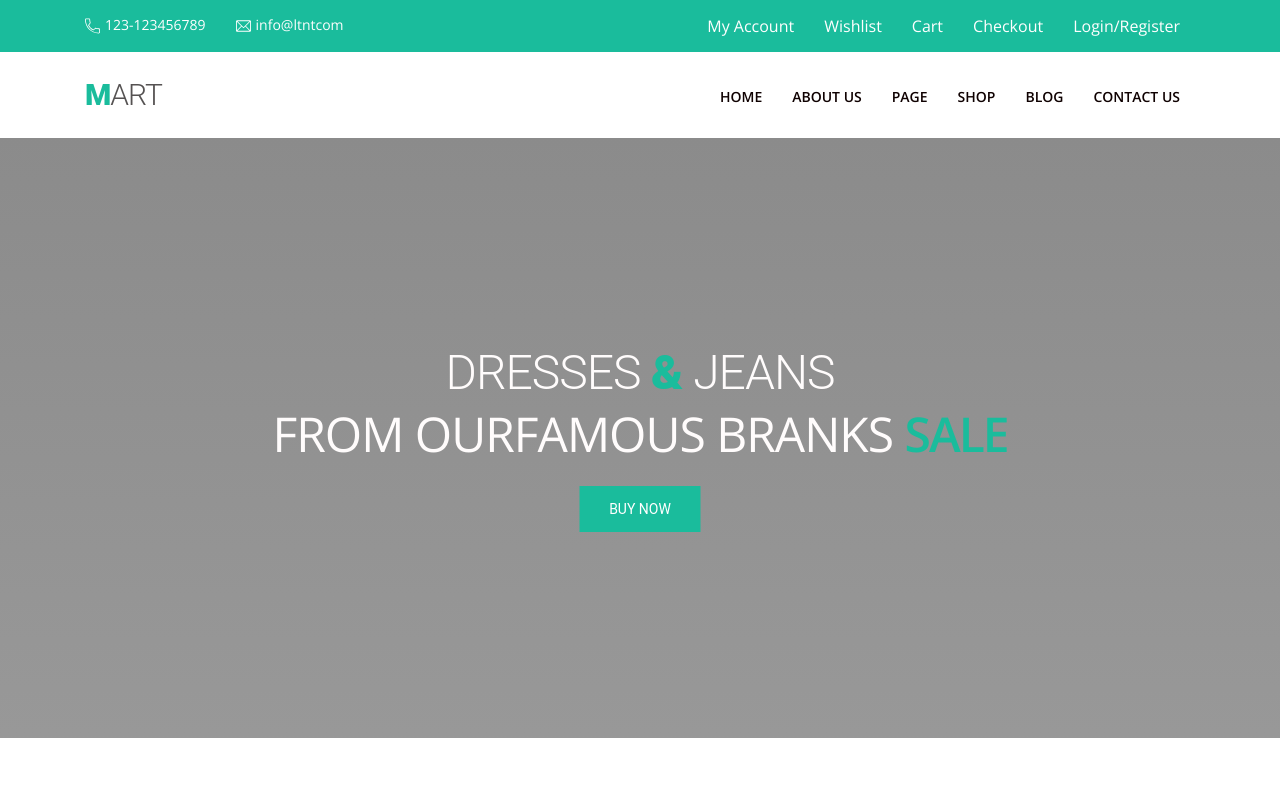
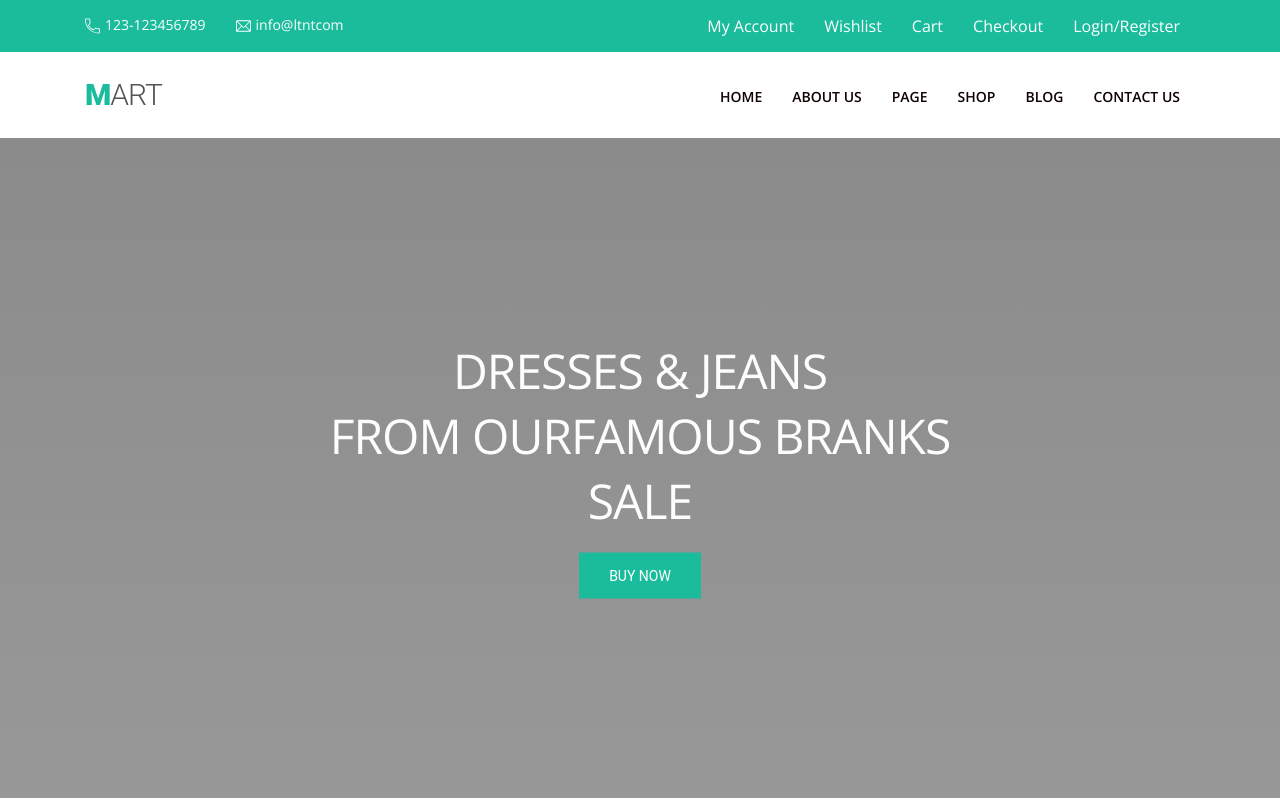
Before and after one commit to Serjios/goit-markup-hw-10, a website: page src/index.html in a window 1280 px wide. Shown: the top 800 px of the page. Drawn offline with nearby package versions, Linux system fonts and the light colour scheme; files that its build step writes are made by us from their sources.

Commit message:
fixed banner

```diff
--- a/src/index.html
+++ b/src/index.html
@@ -80,12 +80,7 @@
       <div class="banner">
         <section class="hero">
           <h1 class="hero-title">
-            <span class="hero-title__first-line"
-              >Dresses
-              <span class="hero-title__middle-letter">&#38;</span> Jeans</span
-            >
-            from ourfamous branks
-            <span class="hero-title__second-line">sale</span>
+            Dresses &#38; Jeans<br />from ourfamous branks sale
           </h1>
           <a class="hero__link" href="">Buy now</a>
         </section>
--- a/src/sass/main.scss
+++ b/src/sass/main.scss
@@ -134,7 +134,7 @@ body {
 /* BANNER */
 .banner {
   position: relative;
-  height: 600px;
+  min-height: calc(100vh - 140px);
   background-image: linear-gradient(
       rgba(24, 24, 24, 0.5),
       rgba(50, 50, 50, 0.5)
@@ -160,39 +160,39 @@ body {
   left: 50%;
   top: 50%;
   transform: translate(-50%, -50%);
-  width: 745px;
   text-align: center;
 }
 
 .hero-title {
+  // display: inline-block;
   font-size: 48px;
   color: #fffcfc;
   text-transform: uppercase;
   margin-top: 0;
   margin-bottom: 0;
   font-weight: 400;
-  text-align: center;
+  // text-align: center;
   letter-spacing: -1px;
 }
 
 .hero-title__first-line {
-  display: block;
-  font-family: var(--font-roboto);
-  font-weight: 300;
-  justify-content: center;
-  align-items: center;
-  margin: 0 auto;
+  // display: block;
+  // font-family: var(--font-roboto);
+  // font-weight: 300;
+  // justify-content: center;
+  // align-items: center;
+  // margin: 0 auto;
 }
 
 .hero-title__middle-letter {
-  font-weight: 900;
-  color: var(--nav-color);
+  // font-weight: 900;
+  // color: var(--nav-color);
 }
 
 .hero-title__second-line {
-  font-weight: 600;
-  color: var(--nav-color);
-  letter-spacing: -2px;
+  // font-weight: 600;
+  // color: var(--nav-color);
+  // letter-spacing: -2px;
 }
 
 .hero__link {
```
